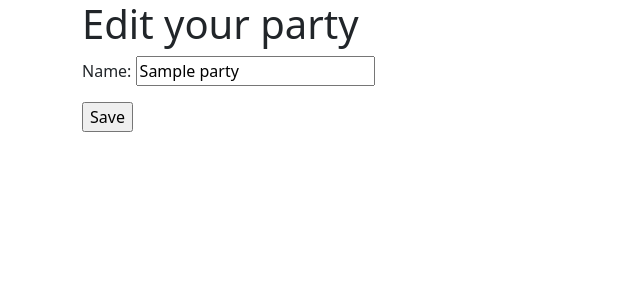
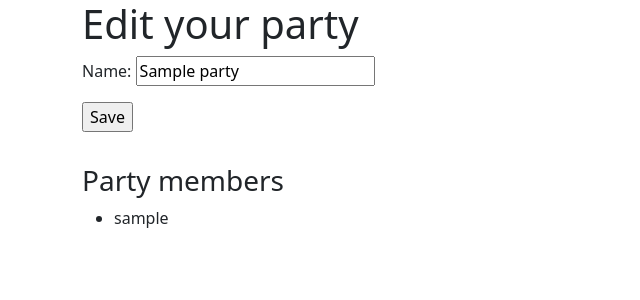
Before and after one commit to Conengmo/dndmap, a Django app: page /party/1/ in a window 1280 px wide. Shown: the top 300 px of the page, without its empty margins (0-640 px from the left). Run offline with Django 3.2, Linux system fonts and the light colour scheme; a user stored in the database is signed in; tables that the repository leaves empty hold one stand-in row (values such as "Sample post").

Commit message:
show and delete party members

```diff
--- a/dndmap/templates/base.html
+++ b/dndmap/templates/base.html
@@ -10,6 +10,12 @@
           rel="stylesheet" integrity="sha384-EVSTQN3/azprG1Anm3QDgpJLIm9Nao0Yz1ztcQTwFspd3yD65VohhpuuCOmLASjC"
           crossorigin="anonymous">
     {% block head %}{% endblock %}
+    <style>
+      .row {
+          margin-bottom: 2rem;
+      }
+
+    </style>
   </head>
 
   <body>
--- a/dndmap/templates/party/update.html
+++ b/dndmap/templates/party/update.html
@@ -20,4 +20,25 @@
     </div>
   </div>
 
+  <div class="row">
+    <div class="col">
+
+      <h3>Party members</h3>
+
+      <ul>
+        {% for member in members %}
+          <form action="{% url 'party_delete_member' object.id member.id %}" method="get">
+            <li class="my-1">
+              <span class="mr4">{{ member.username }}</span>
+              {% if request.user.party.admin_id != member.id %}
+                <button class="btn btn-outline-danger btn-sm ms-2">Delete</button>
+              {% endif %}
+            </li>
+          </form>
+        {% endfor %}
+      </ul>
+
+    </div>
+  </div>
+
 {% endblock %}
--- a/dndmap/urls.py
+++ b/dndmap/urls.py
@@ -20,4 +20,5 @@ urlpatterns = [
     path("party/", views_party.party_view, name='party'),
     path("party/<int:pk>/", views_party.UpdateView.as_view(), name='update_party'),
     path("party/add/", views_party.CreateView.as_view(), name='create_party'),
+    path("party/<int:party_id>/member/<int:user_id>/", views_party.delete_party_member, name='party_delete_member'),
 ]
--- a/dndmap/views/party.py
+++ b/dndmap/views/party.py
@@ -1,16 +1,18 @@
 from django.contrib import messages
 from django.contrib.auth.mixins import LoginRequiredMixin, PermissionRequiredMixin
 from django.core.exceptions import ValidationError
+from django.forms import modelformset_factory
 from django.shortcuts import render, redirect
 from django.urls import reverse
 from django.views import generic
 
-from dndmap.models import Party
+from dndmap.models import Party, User
 
 
 def party_view(request):
-    context = {
-    }
+    context = {}
+    if request.user.party:
+        context['members'] = User.objects.filter(party=request.user.party).values_list('username', flat=True)
     return render(request, 'party.html', context)
 
 
@@ -50,7 +52,13 @@ class UpdateView(PermissionRequiredMixin, LoginRequiredMixin, generic.UpdateView
     fields = ["name"]
 
     def has_permission(self):
-        return self.request.user.party_id == self.kwargs['pk']
+        return Party.objects.get(id=self.kwargs['pk']).admin == self.request.user
+
+    def get(self, request, *args, **kwargs):
+        self.extra_context = {
+            'members': User.objects.filter(party_id=self.kwargs['pk']).values('id', 'username')
+        }
+        return super().get(request, *args, **kwargs)
 
     def get_success_url(self):
         messages.success(
@@ -59,3 +67,14 @@ class UpdateView(PermissionRequiredMixin, LoginRequiredMixin, generic.UpdateView
             'alert-success',
         )
         return reverse("party")
+
+
+def delete_party_member(request, party_id, user_id):
+    if Party.objects.get(id=party_id).admin != request.user:
+        raise ValidationError('You are not the admin for this party.')
+    if user_id == request.user.id:
+        raise ValidationError('Cannot delete the admin of this party.')
+    user_to_delete = User.objects.get(id=user_id)
+    user_to_delete.delete()
+    messages.success(request, f'Deleted user {user_to_delete.username}.', 'alert-success')
+    return redirect(reverse('party'))
```
Also changed, not shown: dndmap/templates/party.html (+13 -1 lines).
